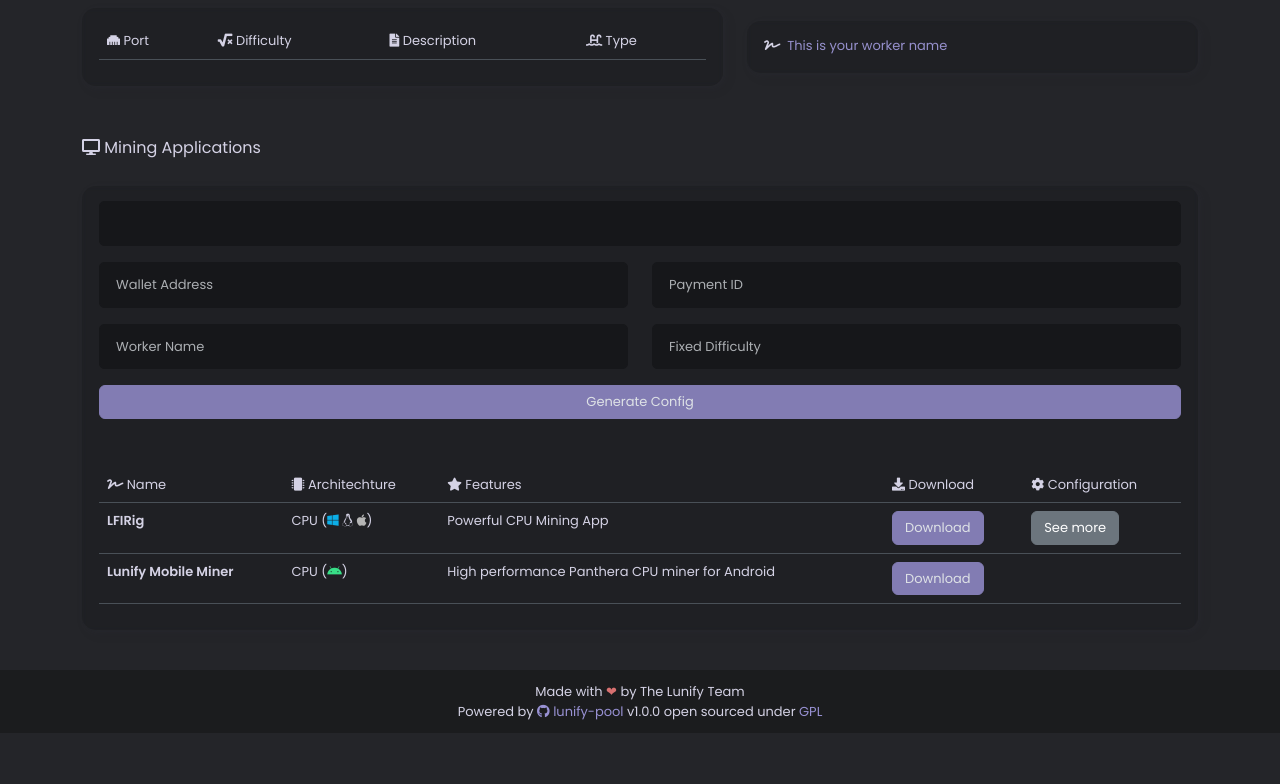
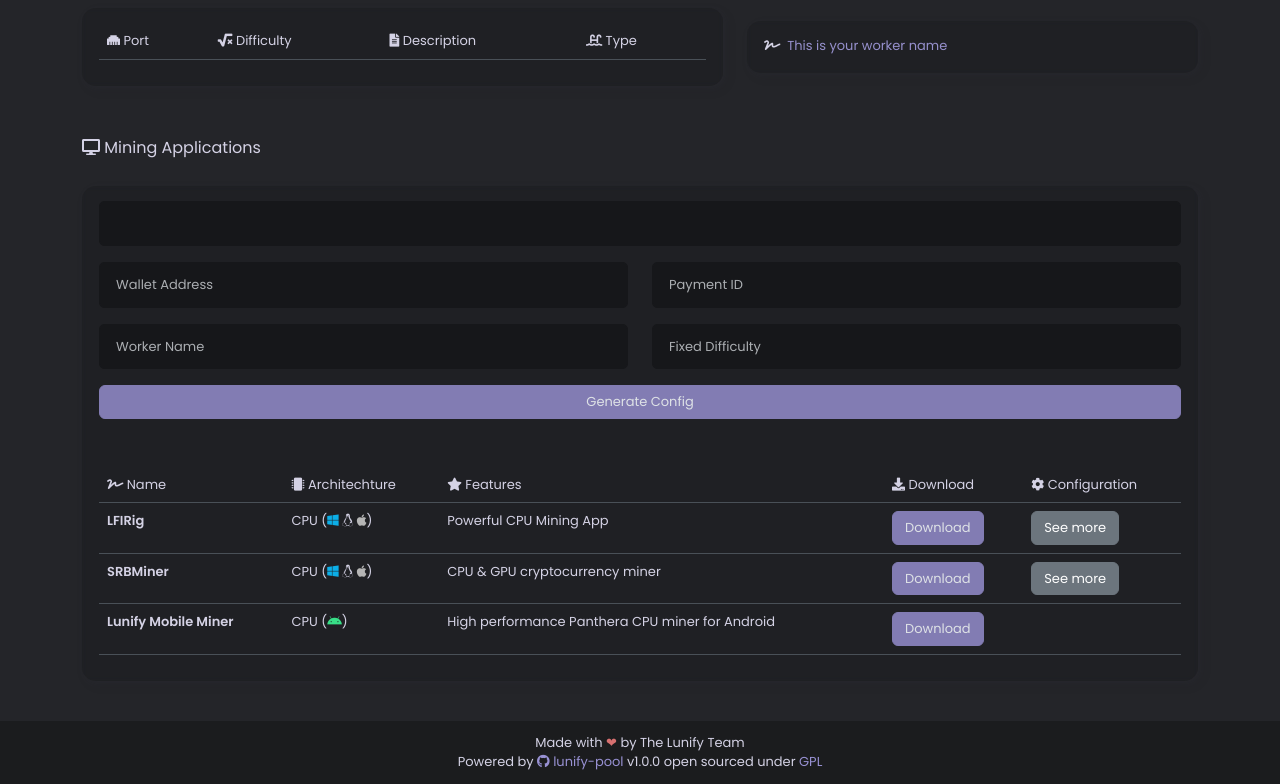
Before and after one commit to LunifyProject/lunify-pool, a website: page public/start.html in a window 1280 px wide. Shown: the part 426-1210 px from the top of the page. Before the commit the page ends 1159 px from the top, so only its background shows below. Drawn offline with nearby package versions, Linux system fonts and the light colour scheme; no server answers.

Commit message:
Add SRBMiner

```diff
--- a/public/js/doms.js
+++ b/public/js/doms.js
@@ -81,6 +81,7 @@ let doms = {
   miningPorts: document.getElementById('miningPorts'),
   miningPortsList: document.getElementById('miningPortsList'),
   LFIRig: document.getElementById('LFIRig'),
+  SRBMiner: document.getElementById('SRBMiner'),
 
   confWalletAddressInput: document.getElementById('confWalletAddressInput'),
   confPaymentIDInput: document.getElementById('confPaymentIDInput'),
@@ -90,7 +91,9 @@ let doms = {
   confPoolAddress: document.getElementById('confPoolAddress'),
   confPort: document.getElementById('confPort'),
   confWalletAddress: document.getElementById('confWalletAddress'),
+  confWalletAddress2: document.getElementById('confWalletAddress2'),
   confPassword: document.getElementById('confPassword'),
+  confPassword2: document.getElementById('confPassword2'),
 
   // Blocks
   minedBlocks: document.getElementById('minedBlocks'),
--- a/public/js/start.js
+++ b/public/js/start.js
@@ -24,15 +24,17 @@ function informationParse() {
   doms.miningPortsList.innerHTML = miningPortsList;
 }
 
-function showInfos(generate) {
+function showInfos(dom, generate) {
   // If generate
   if(generate) {
     doms.LFIRig.classList.remove('d-none');
+    doms.SRBMiner.classList.remove('d-none');
 
     doms.confPoolAddress.innerHTML = `${config.mining_address}`;
 
     if(!(doms.confWalletAddressInput.value == "")) {
       doms.confWalletAddress.innerHTML = `${doms.confWalletAddressInput.value}`;
+      doms.confWalletAddress2.innerHTML = `${doms.confWalletAddressInput.value}`;
     }
 
     doms.confPort.innerHTML = `${doms.miningPortsList.value}`;
@@ -40,26 +42,30 @@ function showInfos(generate) {
     // Worker Name
     if(!(doms.confWorkerNameInput.value == "")) {
       doms.confPassword.innerHTML = `${doms.confWorkerNameInput.value}`;
+      doms.confPassword2.innerHTML = `${doms.confWorkerNameInput.value}`;
 
       // Payment ID
       if(!(doms.confPaymentIDInput.value == "")) {
         doms.confPassword.innerHTML += `.${doms.confPaymentIDInput.value}`;
+        doms.confPassword2.innerHTML += `.${doms.confPaymentIDInput.value}`;
       }
 
       // Fixed Difficulty
       if(!(doms.confFixedDifficultyInput.value == "")) {
         doms.confPassword.innerHTML += `+${doms.confFixedDifficultyInput.value}`;
+        doms.confPassword2.innerHTML += `+${doms.confFixedDifficultyInput.value}`;
       }
     }
     return;
   }
 
+  let selectedMining = document.getElementById(dom);
   // If show info
-  if(doms.LFIRig.classList.value.includes('d-none')) {
-    doms.LFIRig.classList.remove('d-none');
+  if(selectedMining.classList.value.includes('d-none')) {
+    selectedMining.classList.remove('d-none');
     return;
   } else {
-    doms.LFIRig.classList.add('d-none');
+    selectedMining.classList.add('d-none');
     return;
   }
 }
@@ -67,6 +73,8 @@ function showInfos(generate) {
 function download(type) {
   if(type == "cli") {
     window.open('https://github.com/LunifyProject/LFIrig/releases/latest');
+  } else if(type == "cli-srb") {
+    window.open('https://github.com/doktor83/SRBMiner-Multi/releases/latest');
   } else if(type == "mobile") {
     window.open('https://github.com/LunifyProject/LunifyVault/releases/latest');
   }
--- a/public/start.html
+++ b/public/start.html
@@ -117,7 +117,7 @@
                 <input type="text" class="form-control" placeholder="Fixed Difficulty" id="confFixedDifficultyInput">
               </div>
               <div class="col-12 mb-5">
-                <button class="btn btn-theme fs-13 w-100" onclick="showInfos(true)">Generate Config</button>
+                <button class="btn btn-theme fs-13 w-100" onclick="showInfos('all', true)">Generate Config</button>
               </div>
             </div>
 
@@ -136,7 +136,7 @@
                     <th>CPU (<i class="fab fa-windows cWindows"></i> <i class="fab fa-linux"></i> <i class="fab fa-apple cApple"></i>)</th>
                     <th>Powerful CPU Mining App</th>
                     <th><button class="btn btn-theme fs-13" onclick="download('cli')">Download</button></th>
-                    <th><button class="btn btn-secondary fs-13" onclick="showInfos()">See more</button></th>
+                    <th><button class="btn btn-secondary fs-13" onclick="showInfos('LFIRig')">See more</button></th>
                   </tr>
                   <tr id="LFIRig" class="d-none">
                     <th colspan="5">
@@ -150,6 +150,18 @@
     "algo": "panthera"
   }
 ],</code></pre>
+                    </th>
+                  </tr>
+                  <tr>
+                    <th style="font-weight:600">SRBMiner</th>
+                    <th>CPU (<i class="fab fa-windows cWindows"></i> <i class="fab fa-linux"></i> <i class="fab fa-apple cApple"></i>)</th>
+                    <th>CPU & GPU cryptocurrency miner</th>
+                    <th><button class="btn btn-theme fs-13" onclick="download('cli-srb')">Download</button></th>
+                    <th><button class="btn btn-secondary fs-13" onclick="showInfos('SRBMiner')">See more</button></th>
+                  </tr>
+                  <tr id="SRBMiner" class="d-none">
+                    <th colspan="5">
+                      <pre style="padding: 10px 12px; background-color: #1b1c1e; border: 1px solid #404144;"><code style="padding: 0; background-color:transparent;">SRBMiner-MULTI --algorithm panthera --pool <span id="confPoolAddress2">pool.lunify.xyz</span>:<span id="confPort2">3333</span> --wallet <span id="confWalletAddress2">YOUR_WALLET_ADDRESS</span> --password <span id="confPassword2">YOUR_WORKER_NAME</span></code></pre>
                     </th>
                   </tr>
                   <tr>
```
